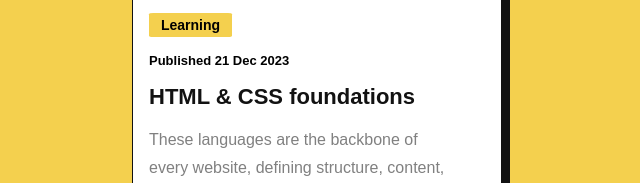
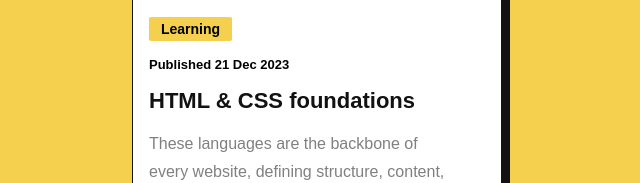
Before and after one commit to tamertameen/Frontend-Mentor-Challenges, a plain HTML site: page blog-preview-card/index.html in a window 1280 px wide. Shown: the part 361-544 px from the top of the page, 323-963 px from the left. Drawn offline with Linux system fonts and the light colour scheme.

Commit message:
increased tag margin and font weight

```diff
--- a/blog-preview-card/styles.css
+++ b/blog-preview-card/styles.css
@@ -99,12 +99,12 @@ body {
 
 .tag {
   display: inline-block;
-  margin-top: 1rem;
+  margin-top: 1.5rem;
   padding: 0.25rem 0.75rem 0.25rem 0.75rem;
   border-radius: 5%;
   background-color: var(--Yellow);
   font-size: 14px;
-  font-weight: 600;
+  font-weight: 800;
 }
 
 .publish-date {
```
